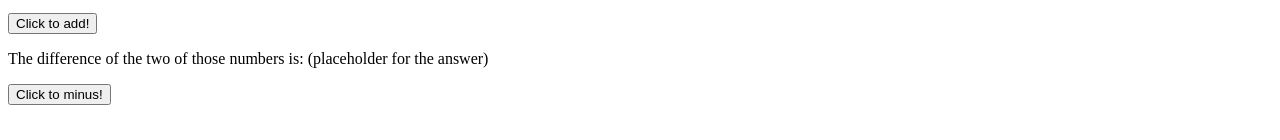
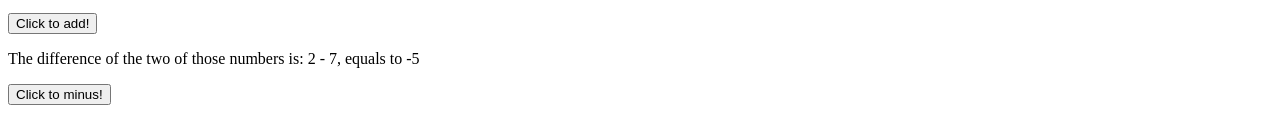
Before and after one commit to AaDdinggg/Excer1, a plain HTML site: page index.html in a window 1280 px wide. Both pictures are taken after a click on the button "Click to minus!". Shown: the part 447-587 px from the top of the page. Drawn offline with Linux system fonts and the light colour scheme.

Commit message:
index.html

```diff
--- a/index.html
+++ b/index.html
@@ -42,7 +42,7 @@
 </script>
 
 <script>
-  function displaySum() {
+  function displayDifference() {
     let firstNum = Number(document.getElementById('firstNum').innerHTML)
     let secondNum = Number(document.getElementById('secondNum').innerHTML)
 
```
